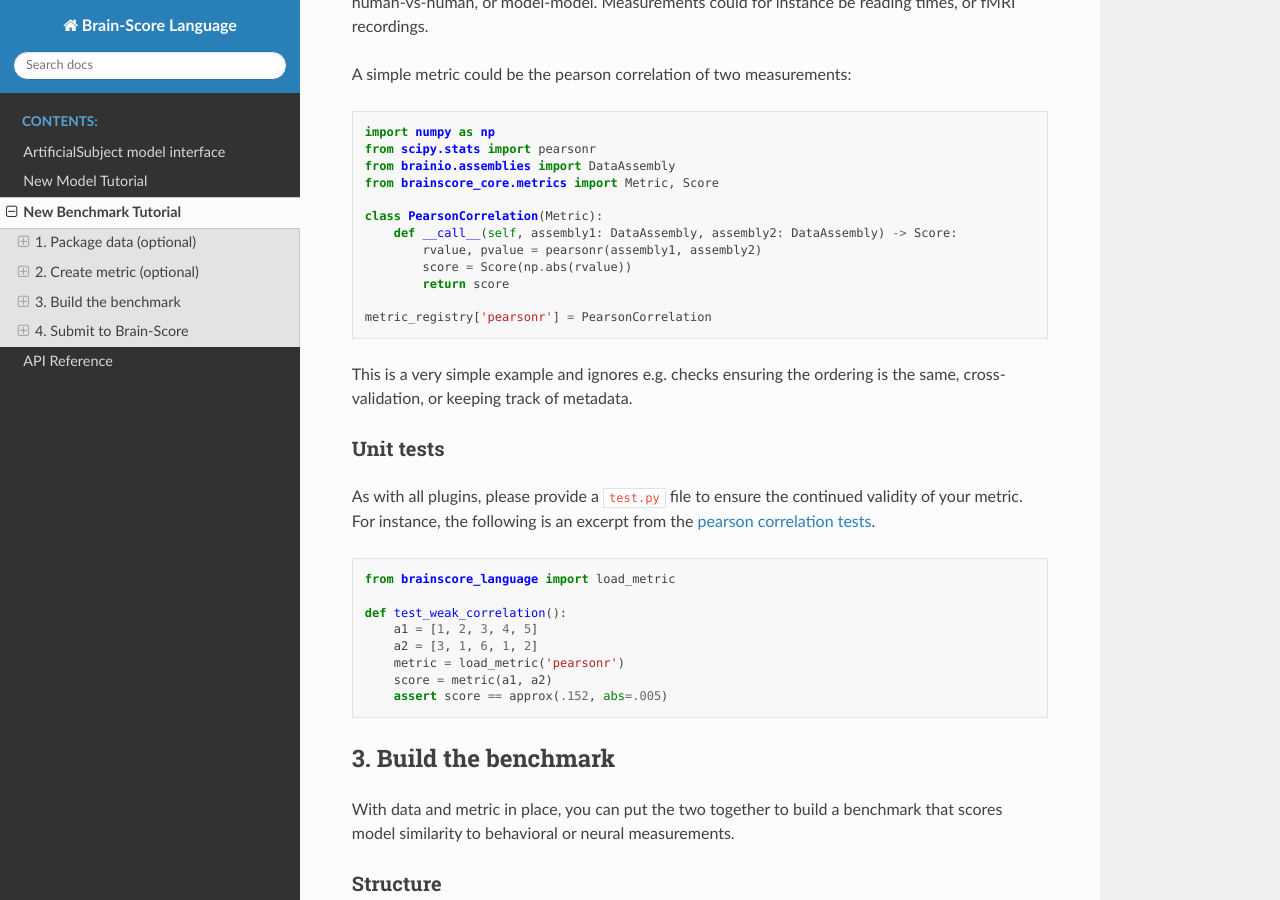
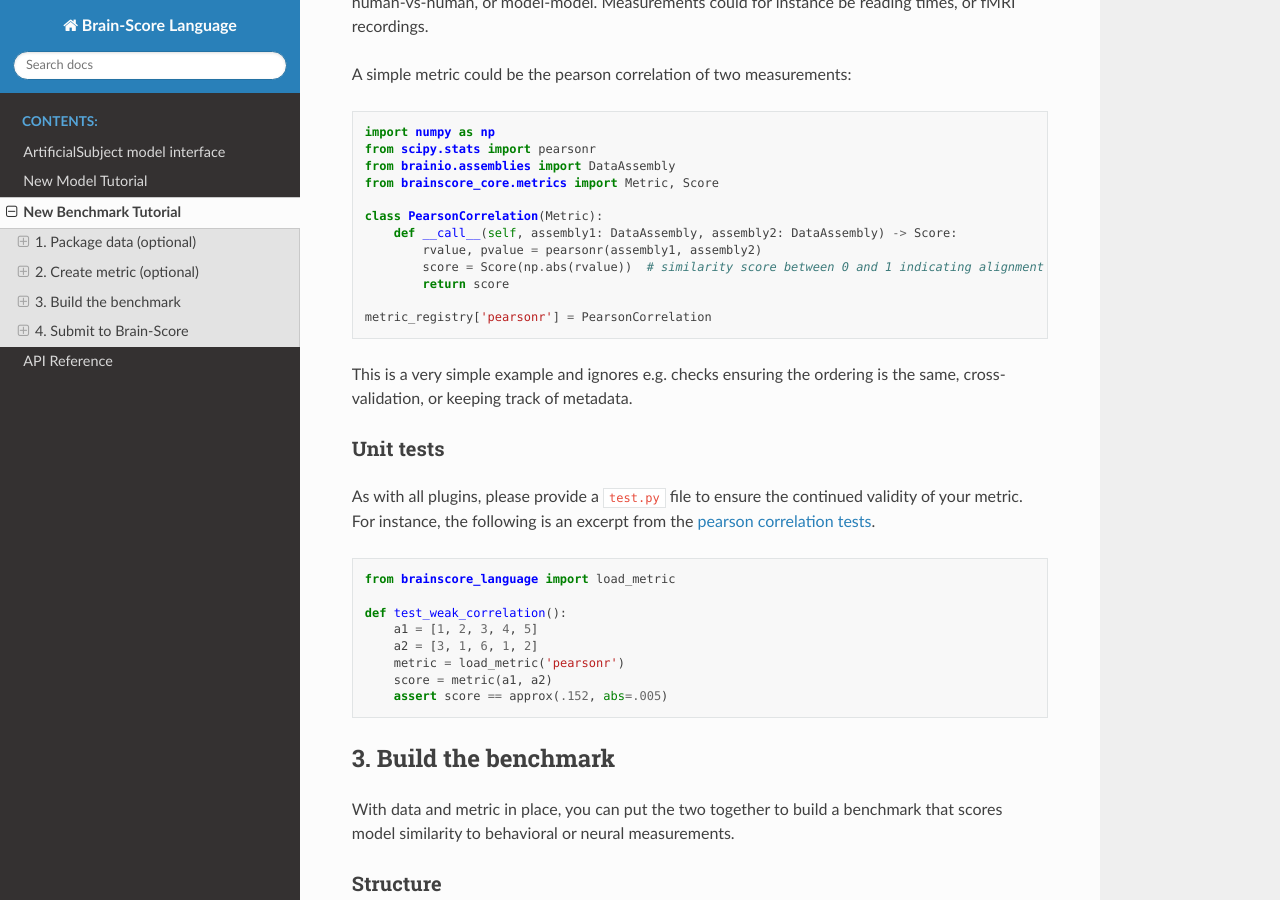
Before and after one commit to brain-score/language, a Sphinx documentation site: the page built from docs/source/modules/benchmark_tutorial.rst, in a window 1280 px wide and 900 px high, scrolled down 2708 px. Built offline with Sphinx 7.4.7 and the Read the Docs theme 2.0.0, drawn with Linux system fonts in a browser that asks for light colours; pages that are not in the unit, such as notebooks, are missing from menus.

Commit message:
clarify score in metric

```diff
--- a/docs/source/modules/benchmark_tutorial.rst
+++ b/docs/source/modules/benchmark_tutorial.rst
@@ -152,7 +152,7 @@ A simple metric could be the pearson correlation of two measurements:
     class PearsonCorrelation(Metric):
         def __call__(self, assembly1: DataAssembly, assembly2: DataAssembly) -> Score:
             rvalue, pvalue = pearsonr(assembly1, assembly2)
-            score = Score(np.abs(rvalue))
+            score = Score(np.abs(rvalue))  # similarity score between 0 and 1 indicating alignment of the two assemblies
             return score
 
     metric_registry['pearsonr'] = PearsonCorrelation
```
